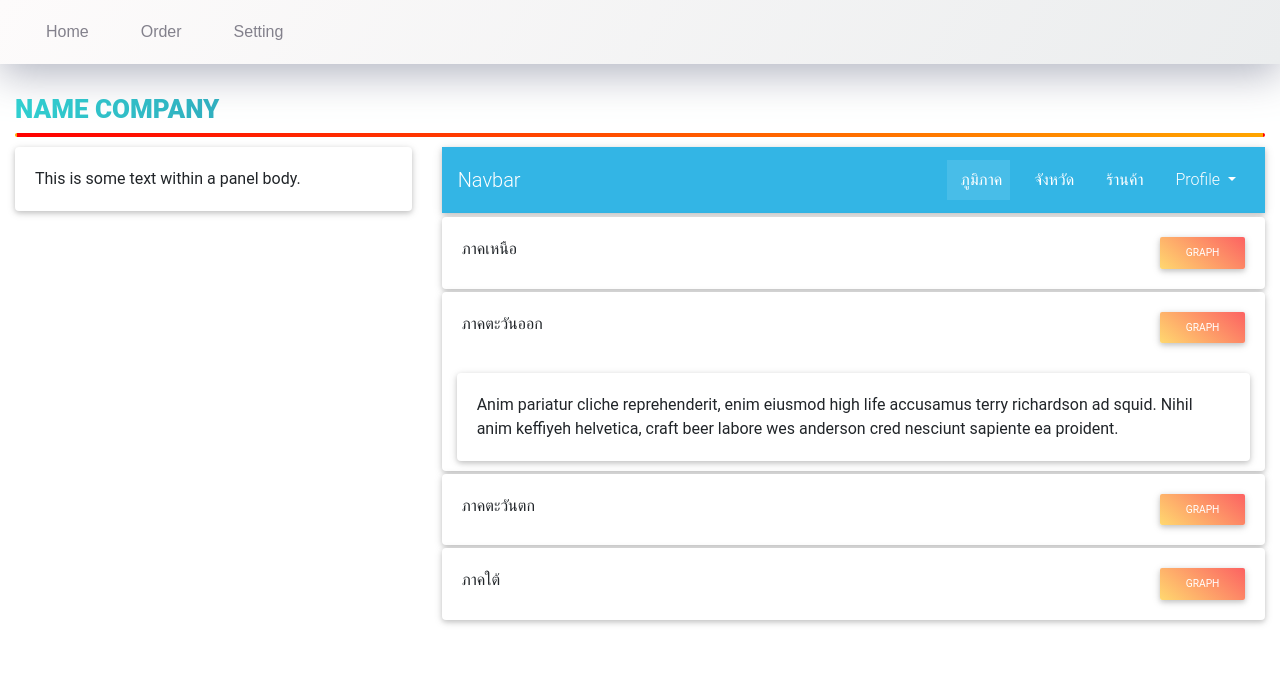
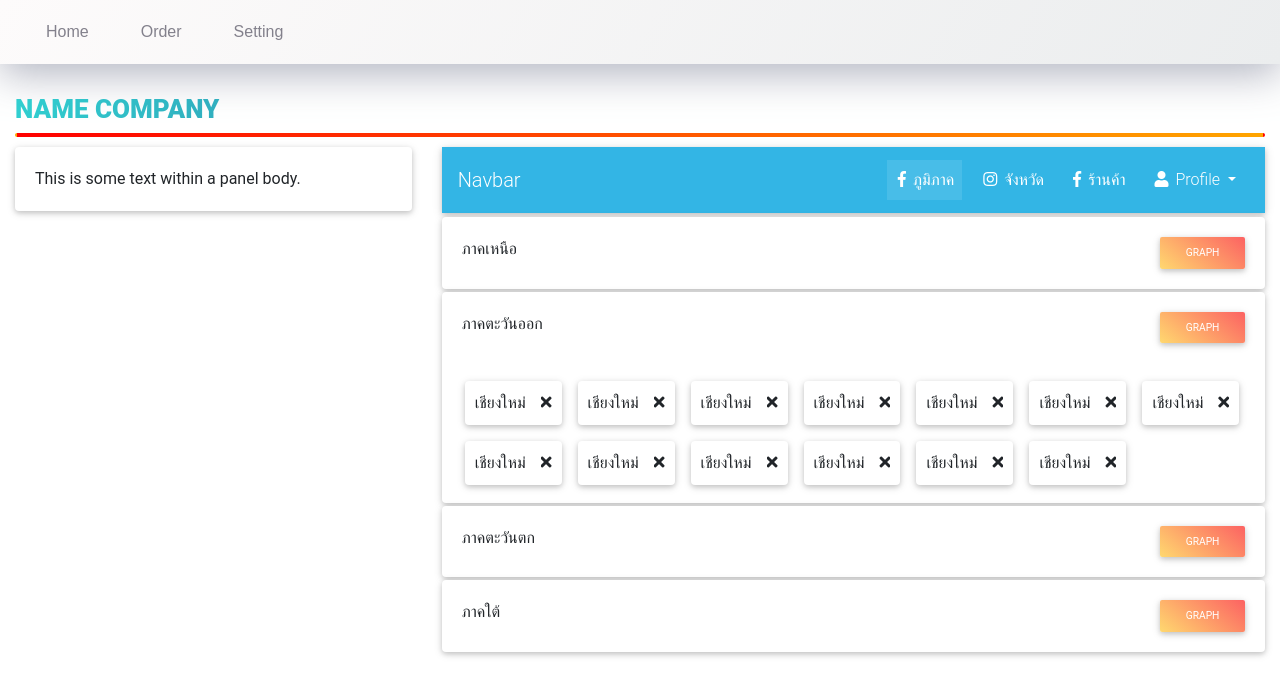
Before and after one commit to ToshyraF/bannashop, a Django app: page / in a window 1280 px wide, after a click that opens the changed part. Shown: the top 696 px of the page. Run offline with Django 3.2, Linux system fonts and the light colour scheme; some libraries are stand-ins or nearby versions.

Commit message:
Edit chip regionpage

```diff
--- a/static/css/responsiveregion.css
+++ b/static/css/responsiveregion.css
@@ -46,6 +46,13 @@
 .nav-item {
     padding: 5px;
 }
+.regionpage-card-item{
+    padding: 10px;
+}
+.regionpage-remove-space-item{
+    margin-right:0px !important;
+    margin-left: 15px;
+}
 @media screen and (max-width: 400px){
     /* .remove-right-nav{
         padding: 0px;
--- a/templates/main.html
+++ b/templates/main.html
@@ -7,12 +7,14 @@
     <link rel="stylesheet" href="https://maxcdn.bootstrapcdn.com/bootstrap/4.4.1/css/bootstrap.min.css">
 
 
-    <link rel="stylesheet" href="https://cdnjs.cloudflare.com/ajax/libs/pure/1.0.1/forms-nr-min.css">
-    <link href="https://fonts.googleapis.com/icon?family=Material+Icons" rel="stylesheet">
+    <!-- <link rel="stylesheet" href="https://cdnjs.cloudflare.com/ajax/libs/pure/1.0.1/forms-nr-min.css"> -->
+    <!-- <link href="https://fonts.googleapis.com/icon?family=Material+Icons" rel="stylesheet"> -->
+    <link rel="stylesheet" href="https://use.fontawesome.com/releases/v5.6.1/css/all.css">
     <link href="https://cdnjs.cloudflare.com/ajax/libs/mdbootstrap/4.8.11/css/mdb.min.css" rel="stylesheet">
     <!-- <link rel="stylesheet" href="https://cdnjs.cloudflare.com/ajax/libs/materialize/1.0.0/css/materialize.min.css"> -->
 
     <link href="https://cdn.jsdelivr.net/npm/select2@4.0.12/dist/css/select2.min.css" rel="stylesheet" >
+
     <title>Document</title>
     <link rel="stylesheet" href="{% static 'css/navbarcustom.css'%}">
     <link rel="stylesheet" href="{% static 'css/chip.css'%}">
--- a/templates/subpage/region.html
+++ b/templates/subpage/region.html
@@ -122,12 +122,86 @@
     </div>
     <div class="row">
         <div class="col">
-            <div class="collapse multi-collapse container" style="margin-top: 10px;margin-bottom: 10px;" id="multiCollapseExample3">
-            <div class="card card-body">
-                Anim pariatur cliche reprehenderit, enim eiusmod high life accusamus terry richardson ad squid. Nihil
-                anim keffiyeh helvetica, craft beer labore wes anderson cred nesciunt sapiente ea proident.
-            </div>
-            </div>
+            <!-- <div class=""> -->
+                <!-- <div class="p-2 regoinpage-remove-padding"> -->
+                    <div class="collapse multi-collapse container" style="margin-top: 10px;margin-bottom: 10px;" id="multiCollapseExample3">
+                        <div class=" d-flex flex-wrap">
+                            <div class="p-2">
+                                <div class="card card-body regionpage-card-item">
+                                    <span>เชียงใหม่ <a class="activator waves-effect waves-light mr-4 float-right regionpage-remove-space-item" ><i class="fas fa-times"></i></a></span>
+                                </div>
+                            </div>
+                            <div class="p-2">
+                                <div class="card card-body regionpage-card-item">
+                                    <span>เชียงใหม่ <a class="activator waves-effect waves-light mr-4 float-right regionpage-remove-space-item" ><i class="fas fa-times"></i></a></span>
+                                </div>
+                            </div>
+                            <div class="p-2">
+                                <div class="card card-body regionpage-card-item">
+                                    <span>เชียงใหม่ <a class="activator waves-effect waves-light mr-4 float-right regionpage-remove-space-item" ><i class="fas fa-times"></i></a></span>
+                                </div>
+                            </div>
+                            <div class="p-2">
+                                <div class="card card-body regionpage-card-item">
+                                    <span>เชียงใหม่ <a class="activator waves-effect waves-light mr-4 float-right regionpage-remove-space-item" ><i class="fas fa-times"></i></a></span>
+                                </div>
+                            </div>
+                            <div class="p-2">
+                                <div class="card card-body regionpage-card-item">
+                                    <span>เชียงใหม่ <a class="activator waves-effect waves-light mr-4 float-right regionpage-remove-space-item" ><i class="fas fa-times"></i></a></span>
+                                </div>
+                            </div>
+                            <div class="p-2">
+                                <div class="card card-body regionpage-card-item">
+                                    <span>เชียงใหม่ <a class="activator waves-effect waves-light mr-4 float-right regionpage-remove-space-item" ><i class="fas fa-times"></i></a></span>
+                                </div>
+                            </div>
+                            <div class="p-2">
+                                <div class="card card-body regionpage-card-item">
+                                    <span>เชียงใหม่ <a class="activator waves-effect waves-light mr-4 float-right regionpage-remove-space-item" ><i class="fas fa-times"></i></a></span>
+                                </div>
+                            </div>
+                            <div class="p-2">
+                                <div class="card card-body regionpage-card-item">
+                                    <span>เชียงใหม่ <a class="activator waves-effect waves-light mr-4 float-right regionpage-remove-space-item" ><i class="fas fa-times"></i></a></span>
+                                </div>
+                            </div>
+                            <div class="p-2">
+                                <div class="card card-body regionpage-card-item">
+                                    <span>เชียงใหม่ <a class="activator waves-effect waves-light mr-4 float-right regionpage-remove-space-item" ><i class="fas fa-times"></i></a></span>
+                                </div>
+                            </div>
+                            <div class="p-2">
+                                <div class="card card-body regionpage-card-item">
+                                    <span>เชียงใหม่ <a class="activator waves-effect waves-light mr-4 float-right regionpage-remove-space-item" ><i class="fas fa-times"></i></a></span>
+                                </div>
+                            </div>
+                            <div class="p-2">
+                                <div class="card card-body regionpage-card-item">
+                                    <span>เชียงใหม่ <a class="activator waves-effect waves-light mr-4 float-right regionpage-remove-space-item" ><i class="fas fa-times"></i></a></span>
+                                </div>
+                            </div>
+                            <div class="p-2">
+                                <div class="card card-body regionpage-card-item">
+                                    <span>เชียงใหม่ <a class="activator waves-effect waves-light mr-4 float-right regionpage-remove-space-item" ><i class="fas fa-times"></i></a></span>
+                                </div>
+                            </div>
+                            <div class="p-2">
+                                <div class="card card-body regionpage-card-item">
+                                    <span>เชียงใหม่ <a class="activator waves-effect waves-light mr-4 float-right regionpage-remove-space-item" ><i class="fas fa-times"></i></a></span>
+                                </div>
+                            </div>
+                        </div>
+                    </div>
+                <!-- </div> -->
+                <!-- <div class="p-2">Flex item 2</div>
+                <div class="p-2">Flex item 3</div>
+
+                <div class="p-2">Flex item 1</div>
+                <div class="p-2">Flex item 2</div>
+                <div class="p-2">Flex item 3</div> -->
+            <!-- </div> -->
+
         </div>
     </div>
 </div>
```
